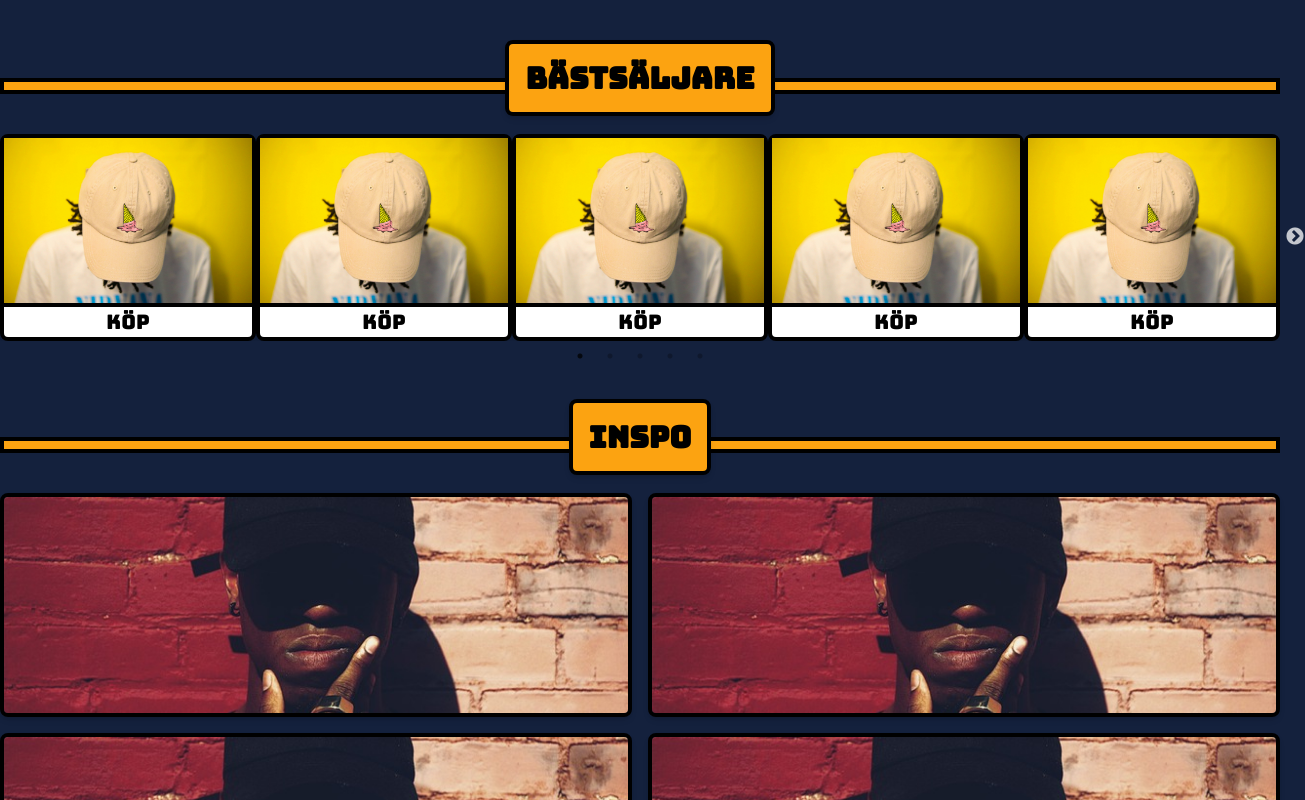
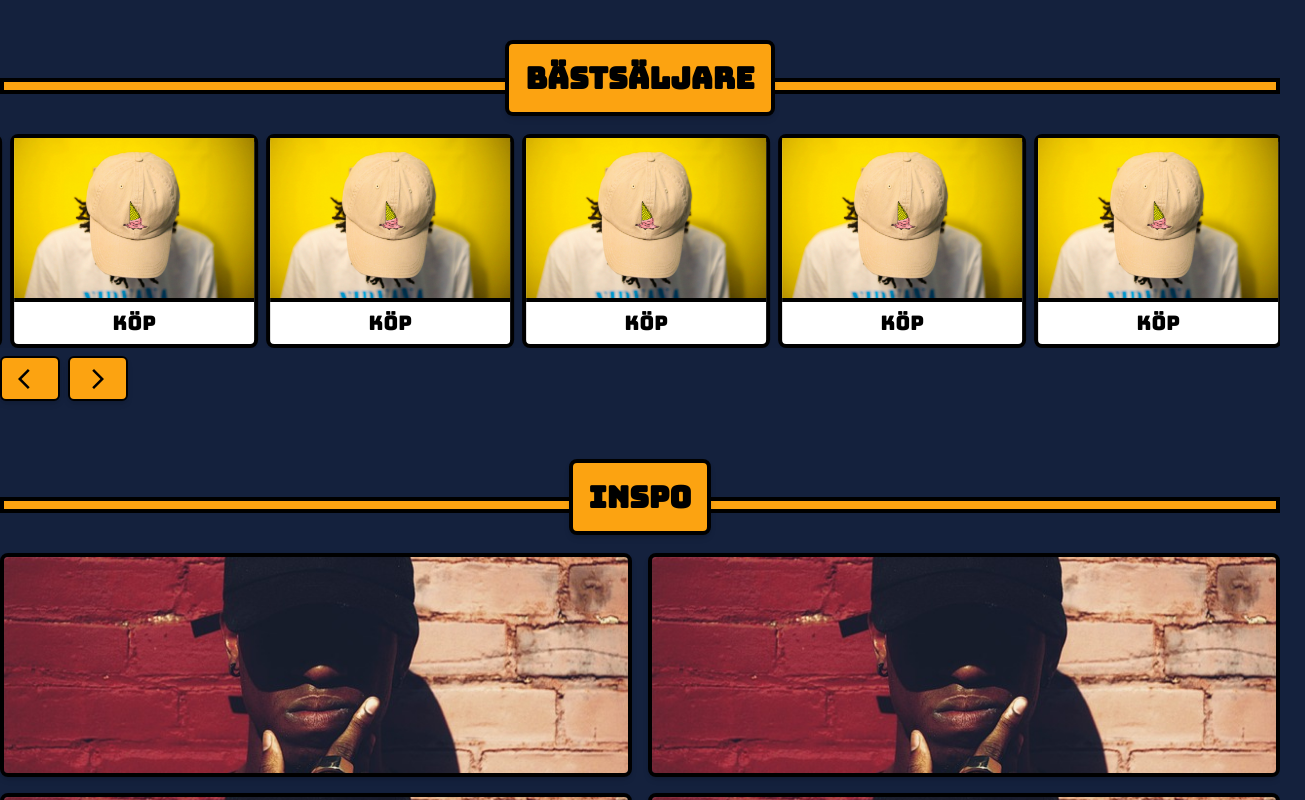
Before and after one commit to AntonSjostrand99/kepstrand, a Next.js app: page / in a window 1280 px wide. Shown: the part 1320-2120 px from the top of the page, 1305 px wide, since content can reach past the window. Built offline with nearby package versions, Linux system fonts and the light colour scheme.

Commit message:
update carousel och footer

```diff
--- a/app/shop/page.tsx
+++ b/app/shop/page.tsx
@@ -116,7 +116,7 @@ const Shop = () => {
           </div>
         </div>
 
-        <div className="grid grid-cols-1 sm:grid-cols-2 md:grid-cols-3 lg:grid-cols-4 gap-4 mb-14">
+        <div className="grid grid-cols-2 sm:grid-cols-3 md:grid-cols-4 lg:grid-cols-4 gap-4 mb-14">
           {filteredProducts.map((product) => (
             <Card key={product.id} product={product} />
           ))}
--- a/components/Carousel/Carousel.module.css
+++ /dev/null
@@ -1,81 +0,0 @@
-/* Carousel.module.css */
-
-/* Anpassade stilar för slick-prev och slick-next */
-.slick-prev,
-.slick-next {
-  position: absolute;
-  top: 50%;
-  transform: translateY(-50%);
-  z-index: 1; /* Se till att knapparna ligger över bilderna */
-  width: 40px; /* Justera bredden efter behov */
-  height: 40px; /* Justera höjden efter behov */
-  background-color: rgba(0, 0, 0, 0.5); /* Justera bakgrundsfärgen efter behov */
-  border: none;
-  cursor: pointer;
-  display: flex;
-  justify-content: center;
-  align-items: center;
-  color: white;
-}
-
-.slick-prev {
-  left: 10px; /* Placera vänster pil */
-}
-
-.slick-next {
-  right: 10px; /* Placera höger pil */
-}
-
-/* Stilar för bild och länk */
-.rounded-lg {
-  border-radius: 0.5rem;
-}
-
-.border-4 {
-  border-width: 0.25rem;
-}
-
-.border-black {
-  border-color: #000;
-}
-
-.shadow-md {
-  box-shadow: 0 4px 6px -1px rgba(0, 0, 0, 0.1),
-              0 2px 4px -1px rgba(0, 0, 0, 0.06);
-}
-
-.bg-white {
-  background-color: #fff;
-}
-
-.w-full {
-  width: 100%;
-}
-
-.h-auto {
-  height: auto;
-}
-
-.border-b-4 {
-  border-bottom-width: 0.25rem;
-}
-
-.text-center {
-  text-align: center;
-}
-
-.text-xl {
-  font-size: 1.25rem;
-}
-
-.hover\:bg-yellow-500:hover {
-  background-color: #f59e0b;
-}
-
-/* Media query för mobil läge */
-@media (max-width: 600px) {
-  .slick-prev,
-  .slick-next {
-    display: none; /* Dölj knapparna på mobil läge */
-  }
-}
--- a/components/Carousel/Carousel.tsx
+++ b/components/Carousel/Carousel.tsx
@@ -1,103 +1,149 @@
 "use client"
-import React from 'react';
-import Slider from 'react-slick';
-import 'slick-carousel/slick/slick.css';
-import 'slick-carousel/slick/slick-theme.css';
-import Link from 'next/link';
-import styles from './Carousel.module.css' // Importera CSS-modulen
 
-const Carousel = () => {
-  const settings = {
-    dots: true,
-    infinite: true,
-    speed: 500,
-    slidesToShow: 5,
-    slidesToScroll: 1,
-    responsive: [
-      {
-        breakpoint: 1024,
-        settings: {
-          slidesToShow: 2,
-          slidesToScroll: 1,
-          infinite: true,
-          dots: true,
-        },
-      },
-      {
-        breakpoint: 600,
-        settings: {
-          slidesToShow: 1,
-          slidesToScroll: 1,
-          initialSlide: 1,
-        },
-      },
-    ],
-  };
+import React, { useState, useEffect, useRef } from 'react';
+import AliceCarousel, { Link } from 'react-alice-carousel';
+import 'react-alice-carousel/lib/alice-carousel.css';
+import Image from 'next/image';
+import ArrowBackIosIcon from '@mui/icons-material/ArrowBackIos';
+import ArrowForwardIosIcon from '@mui/icons-material/ArrowForwardIos';
 
-  return (
-    <Slider {...settings} className="slick-slider font-Bungee">
-      <div className={`${styles['rounded-lg']} ${styles['border-4']} ${styles['border-black']} ${styles['shadow-md']} ${styles['bg-white']}`}>
+
+const items = [
+    <div key="1" className="w-full h-full pr-2 font-Bungee">
+        <div className="rounded-lg border-4 border-black shadow-md bg-white">
             <img
-          className={`${styles['w-full']} ${styles['h-auto']} ${styles['border-b-4']} ${styles['border-black']}`}
+                className="w-full h-auto border-b-4 border-black"
                 src="/bestseller.jpg"
                 alt="Slide 1"
             />
-        <div>
+            <div className=''>
                 <Link href="/shop">
-            <h2 className={`${styles['p-2']} ${styles['text-center']} ${styles['text-xl']} ${styles['hover:bg-yellow-500']}`}>Köp</h2>
+                    <h2 className='p-2 text-center text-xl hover:bg-yellow-500'>Köp</h2>
                 </Link>
             </div>
         </div>
-      <div className={`${styles['rounded-lg']} ${styles['border-4']} ${styles['border-black']} ${styles['shadow-md']} ${styles['bg-white']}`}>
+    </div>,
+    <div key="2" className=" w-full h-full pr-2 font-Bungee">
+        <div className="rounded-lg border-4 border-black shadow-md bg-white">
             <img
-          className={`${styles['w-full']} ${styles['h-auto']} ${styles['border-b-4']} ${styles['border-black']}`}
+                className="w-full h-auto border-b-4 border-black"
                 src="/bestseller.jpg"
-          alt="Slide 2"
+                alt="Slide 1"
             />
-        <div>
+            <div className=''>
                 <Link href="/shop">
-            <h2 className={`${styles['p-2']} ${styles['text-center']} ${styles['text-xl']} ${styles['hover:bg-yellow-500']}`}>Köp</h2>
+                    <h2 className='p-2 text-center text-xl hover:bg-yellow-500'>Köp</h2>
                 </Link>
             </div>
         </div>
-      <div className={`${styles['rounded-lg']} ${styles['border-4']} ${styles['border-black']} ${styles['shadow-md']} ${styles['bg-white']}`}>
+    </div>,
+    <div key="3" className=" w-full h-full pr-2 font-Bungee">
+        <div className="rounded-lg border-4 border-black shadow-md bg-white">
             <img
-          className={`${styles['w-full']} ${styles['h-auto']} ${styles['border-b-4']} ${styles['border-black']}`}
+                className="w-full h-auto border-b-4 border-black"
                 src="/bestseller.jpg"
-          alt="Slide 3"
+                alt="Slide 1"
             />
-        <div>
+            <div className=''>
                 <Link href="/shop">
-            <h2 className={`${styles['p-2']} ${styles['text-center']} ${styles['text-xl']} ${styles['hover:bg-yellow-500']}`}>Köp</h2>
+                    <h2 className='p-2 text-center text-xl hover:bg-yellow-500'>Köp</h2>
                 </Link>
             </div>
         </div>
-      <div className={`${styles['rounded-lg']} ${styles['border-4']} ${styles['border-black']} ${styles['shadow-md']} ${styles['bg-white']}`}>
+    </div>,
+    <div key="4" className=" w-full h-full pr-2 font-Bungee">
+        <div className="rounded-lg border-4 border-black shadow-md bg-white">
             <img
-          className={`${styles['w-full']} ${styles['h-auto']} ${styles['border-b-4']} ${styles['border-black']}`}
+                className="w-full h-auto border-b-4 border-black"
                 src="/bestseller.jpg"
-          alt="Slide 4"
+                alt="Slide 1"
             />
-        <div>
+            <div className=''>
                 <Link href="/shop">
-            <h2 className={`${styles['p-2']} ${styles['text-center']} ${styles['text-xl']} ${styles['hover:bg-yellow-500']}`}>Köp</h2>
+                    <h2 className='p-2 text-center text-xl hover:bg-yellow-500'>Köp</h2>
                 </Link>
             </div>
         </div>
-      <div className={`${styles['rounded-lg']} ${styles['border-4']} ${styles['border-black']} ${styles['shadow-md']} ${styles['bg-white']}`}>
+    </div>,
+    <div key="5" className=" w-full h-full pr-2 font-Bungee">
+        <div className="rounded-lg border-4 border-black shadow-md bg-white">
             <img
-          className={`${styles['w-full']} ${styles['h-auto']} ${styles['border-b-4']} ${styles['border-black']}`}
+                className="w-full h-auto border-b-4 border-black"
                 src="/bestseller.jpg"
-          alt="Slide 5"
+                alt="Slide 1"
             />
-        <div>
+            <div className=''>
                 <Link href="/shop">
-            <h2 className={`${styles['p-2']} ${styles['text-center']} ${styles['text-xl']} ${styles['hover:bg-yellow-500']}`}>Köp</h2>
+                    <h2 className='p-2 text-center text-xl hover:bg-yellow-500'>Köp</h2>
                 </Link>
             </div>
         </div>
-      {/* Lägg till fler bilder eller innehåll här */}
-    </Slider>
+    </div>,
+    <div key="6" className=" w-full h-full pr-2 font-Bungee">
+        <div className="rounded-lg border-4 border-black shadow-md bg-white">
+
+            <img
+                className="w-full h-auto border-b-4 border-black"
+                src="/bestseller.jpg"
+                alt="Slide 1"
+            />
+            <div className=''>
+                <Link href="/shop">
+                    <h2 className='p-2 text-center text-xl hover:bg-yellow-500'>Köp</h2>
+                </Link>
+            </div>
+        </div>
+    </div>,
+
+];
+
+const Carousel: React.FC = () => {
+    const [isMounted, setIsMounted] = useState(false);
+    const carouselRef = useRef<AliceCarousel>(null);
+
+    useEffect(() => {
+        setIsMounted(true);
+    }, []);
+
+    const responsive = {
+        0: { items: 1 },
+        568: { items: 2 },
+        1024: { items: 3 },
+        1224: { items: 5 },
+    };
+
+    if (!isMounted) {
+        return null;
+    }
+
+    return (
+        <div className="relative">
+            <AliceCarousel
+                items={items}
+                autoPlay={true}
+                autoPlayInterval={6000}
+                infinite={true}
+                responsive={responsive}
+                disableButtonsControls={true}
+                disableDotsControls={true}
+                ref={carouselRef}
+                mouseTracking={true}
+            />
+            <div className=" bottom-4 left-0 w-full flex items-center gap-2 mt-2">
+                <button
+                    className=" p-2 text-black px-4 rounded-md shadow-md focus:outline-none  border-black border-2 bg-custom-yellow hover:bg-white"
+                    onClick={() => carouselRef.current?.slidePrev()}
+                >
+                    <ArrowBackIosIcon />
+                </button>
+                <button
+                    className=" p-2 text-black px-4 rounded-md shadow-md focus:outline-none  border-black border-2 bg-custom-yellow hover:bg-white"
+                    onClick={() => carouselRef.current?.slideNext()}
+                >
+                    <ArrowForwardIosIcon />
+                </button>
+            </div>
+        </div>
     );
 };
 
--- a/package.json
+++ b/package.json
@@ -14,6 +14,7 @@
     "@mui/icons-material": "^5.15.20",
     "next": "14.2.4",
     "react": "^18",
+    "react-alice-carousel": "^2.9.1",
     "react-dom": "^18",
     "react-select": "^5.8.0",
     "react-slick": "^0.30.2",
```
Also changed, not shown: app/page.tsx (+9 -1 lines), components/Footer/Footer.tsx (+20 -20 lines), 1 other file (tests, documents, lock files or other folders). Lines whose indentation alone changed are shown as unchanged.
